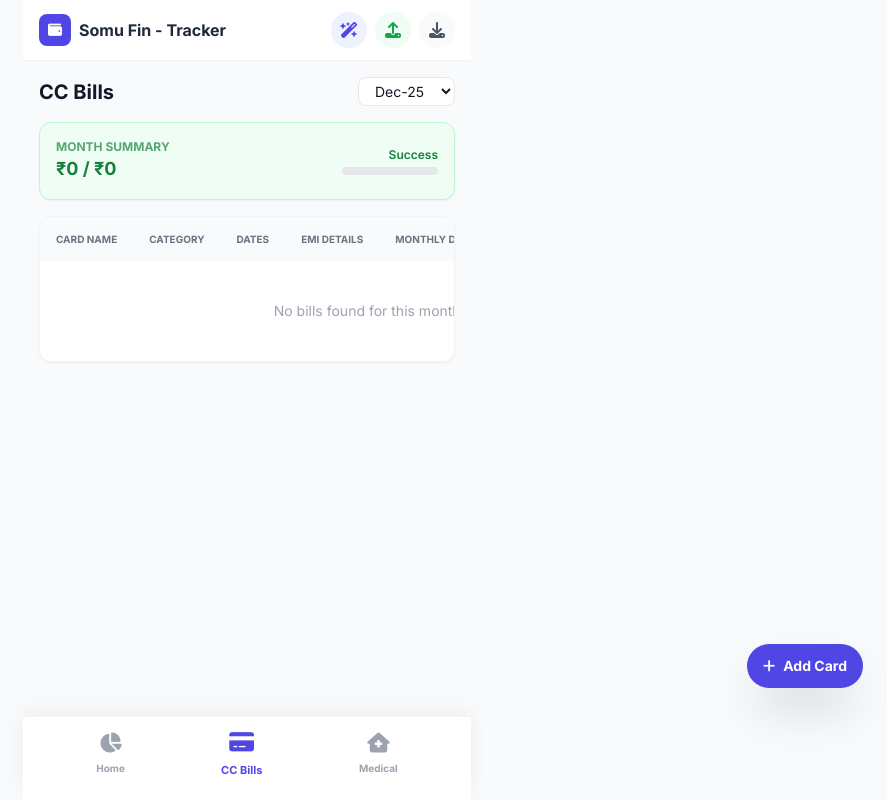
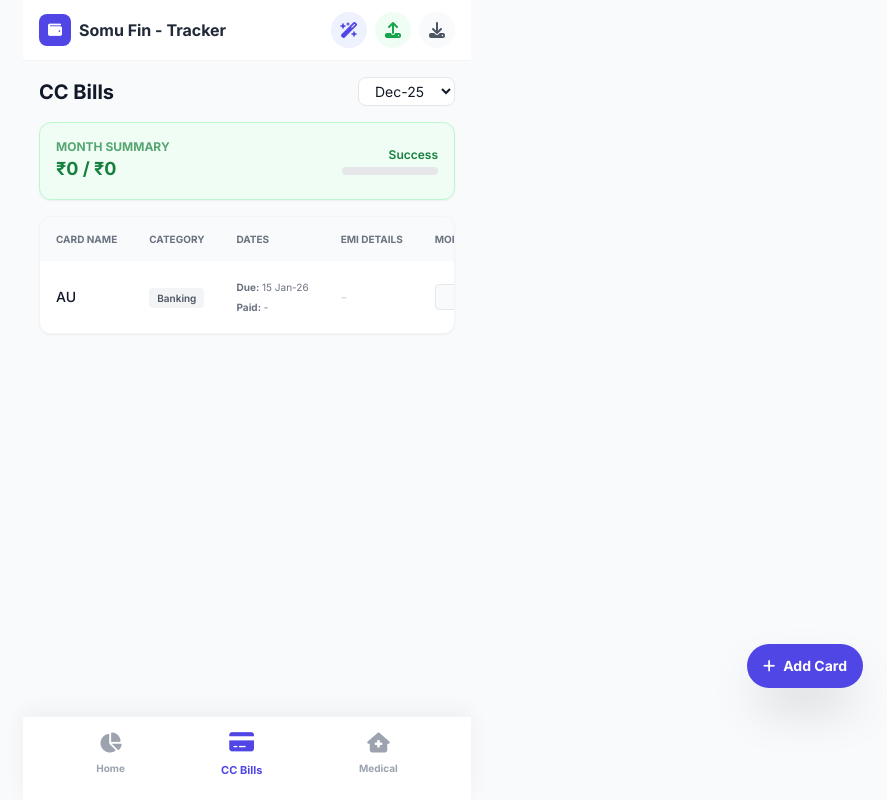
Before and after one commit to Someshwaran01/fintrack-pro, a React (Vite) app: page / in a window 1280 px wide. Both pictures are taken after a click on the button "CC Bills". Shown: the whole page, without its empty margins (393-1280 px from the left). Built offline with nearby package versions, Linux system fonts and the light colour scheme.

Commit message:
Fix default cards display logic to show bills in both creation and due months

```diff
--- a/components/CardTracker.tsx
+++ b/components/CardTracker.tsx
@@ -99,12 +99,16 @@ const CardTracker: React.FC<CardTrackerProps> = ({ bills, onAdd, onUpdate, onDel
     });
   }, [selectedMonth]);
 
-  // Filter bills by due date month instead of creation month
-  // This ensures bills created in Dec with Jan due dates appear in Jan
+  // Filter bills: show bills created in current month OR bills with due dates in current month
+  // This ensures:
+  // 1. Default cards created in Jan with Feb due dates show in Jan
+  // 2. Bills from Dec with Jan due dates also show in Jan
   const filteredBills = bills.filter(b => {
-    if (!b.dueDate) return b.month === selectedMonth;
-    // Check if due date contains the selected month (e.g., "16 Jan-26" contains "Jan-26")
-    return b.dueDate.includes(selectedMonth);
+    // Show bills created in this month (includes default cards just created)
+    if (b.month === selectedMonth) return true;
+    // Also show bills with due dates in this month (from previous month)
+    if (b.dueDate && b.dueDate.includes(selectedMonth)) return true;
+    return false;
   });
 
   const totalDue = filteredBills.reduce((acc, b) => acc + b.monthlyAmount, 0);
```
